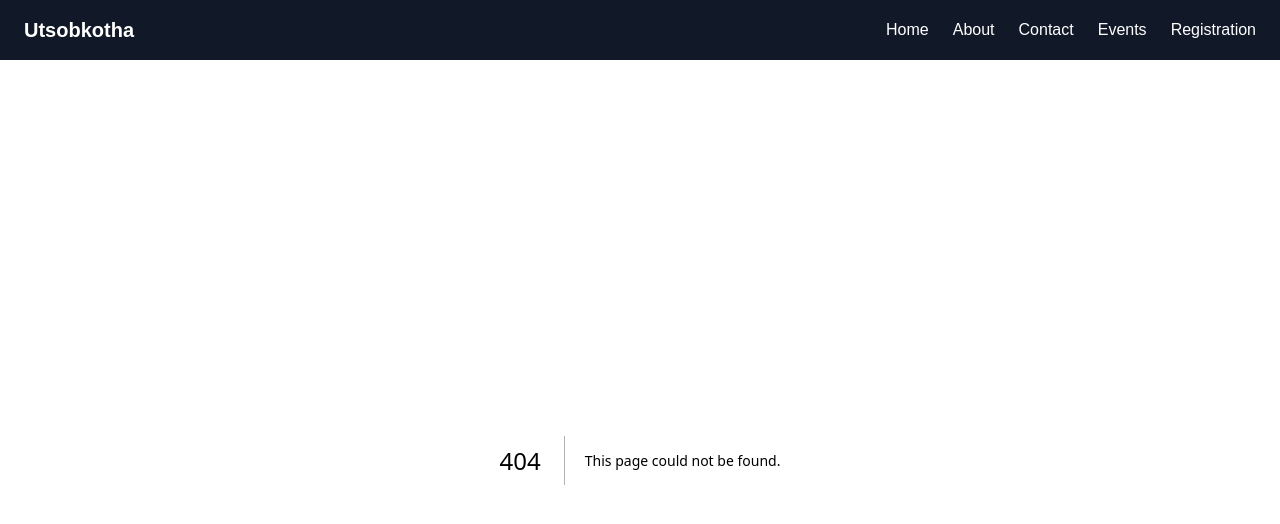
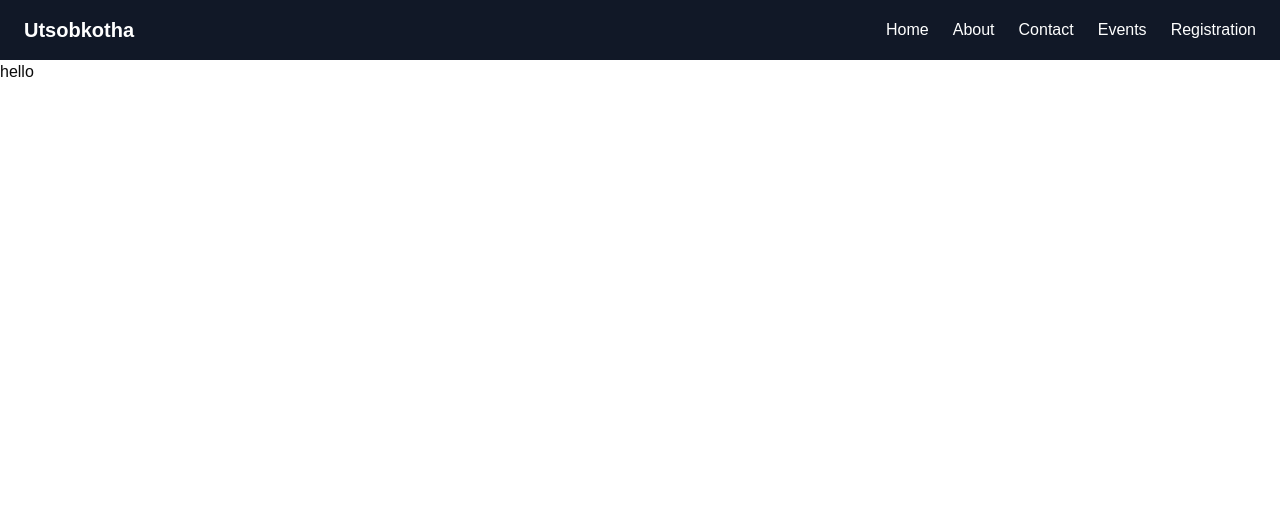
Before and after one commit to abid0-07/utshobkotha, a Next.js app: page /events in a window 1280 px wide. Before the commit this address had no page. Shown: the top 524 px of the page. Built offline with nearby package versions, Linux system fonts and the light colour scheme.

Commit message:
Created events file

```diff
--- /dev/null
+++ b/src/app/events/page.tsx
@@ -0,0 +1,11 @@
+import React from 'react'
+
+const page = () => {
+  return (
+    <div>
+      hello
+    </div>
+  )
+}
+
+export default page
```
